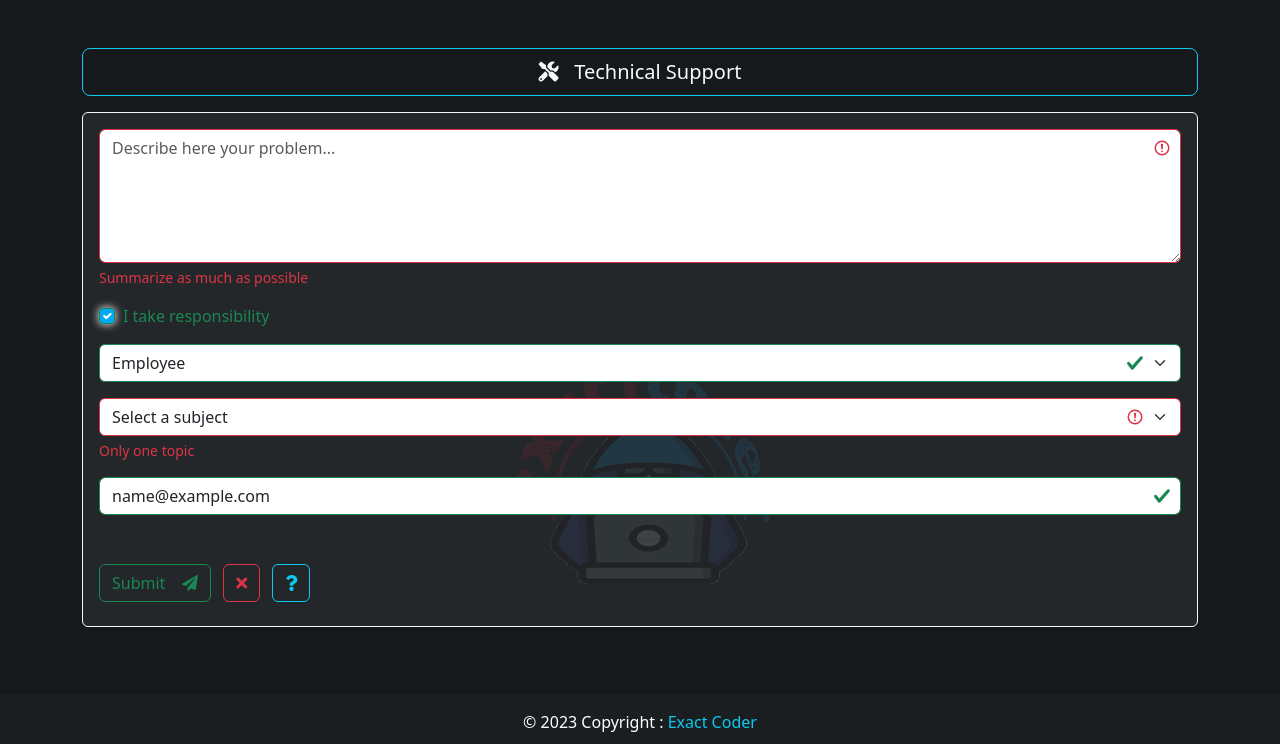
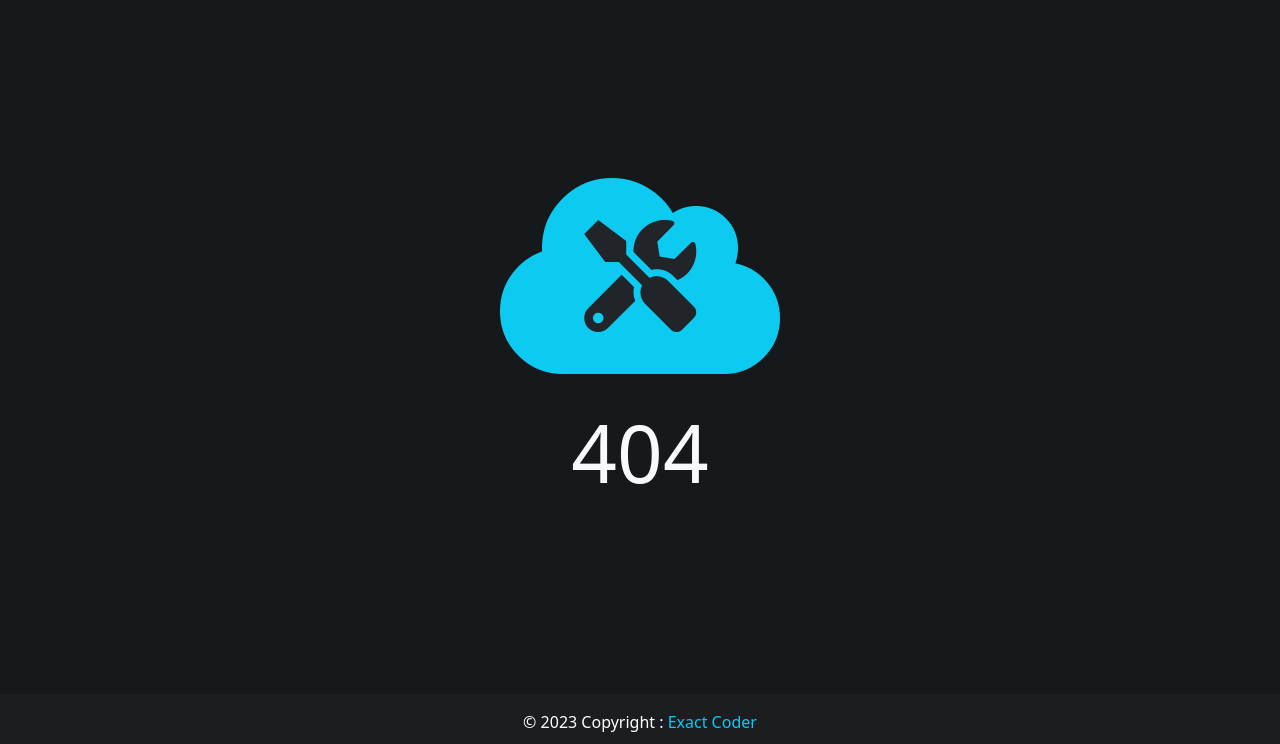
Before and after one commit to exact-coder/HR-Agency, a Django app: page /support/ in a window 1280 px wide. Shown: the part 56-800 px from the top of the page. Run offline with Django 4.2, Linux system fonts and the light colour scheme; the visitor is signed in with stand-in values (Sample User, id 1); some libraries are stand-ins or nearby versions.

Commit message:
feta: created 404 for superuser in support page

```diff
--- a/hr_agency/static/css/style.css
+++ b/hr_agency/static/css/style.css
@@ -242,6 +242,19 @@ Others
 #candidate {
     font-size: 100px;
 }
+/* Not Found design */
+#off-sup {
+    position: absolute;
+    top: 50%;
+    left: 50%;
+    margin-right: -50%;
+    transform: translate(-50%, -50%);
+}
+.E404{
+    font-size: 80px;
+}
+
+
 /* --------------------
 Responsive Design
 ----------------------- */
@@ -330,4 +343,12 @@ Responsive Design
     #candidate {
         font-size: 50px;
     }
+    /* Not Found design */
+    #off-sup {
+        font-size: 12px;
+    }
+    .E404{
+        font-size: 50px;
+    }
+
 }
--- a/templates/backend.html
+++ b/templates/backend.html
@@ -24,8 +24,8 @@
     {% else %}
         <a href="{% url "support" %}" class="btn btn-outline-info">Support</a>
     {% endif %}
-    <a href="https://mail.google.com/mail/u/0/#inbox" class="btn btn-light border-secondary" target="_blank">&nbsp;&nbsp; Gmail
-        <i class='bx bxl-gmail text-danger'></i>
+    <a href="https://mail.google.com/mail/u/0/#inbox" class="btn btn-light border-secondary" target="_blank">
+        <i class='bx bxl-gmail text-danger'></i>&nbsp;&nbsp; Gmail
     </a>
     <hr><br>
     <center class="mt-5">
--- a/templates/base.html
+++ b/templates/base.html
@@ -387,4 +387,4 @@
 
 
 
-<!-- Ep-21 and len is 01.50min -->
+<!-- Ep-21 and len is 02.00min -->
--- a/templates/support.html
+++ b/templates/support.html
@@ -30,6 +30,15 @@
 
 <!--Page Content-->
 {% block content %}
+    {% if request.user.is_superuser %}
+    <div class="text-center text-info txt-sm" id="off-sup">
+        <span class="fa-stack fa-7x">
+            <i class="fas fa-cloud fa-stack-2x"></i>
+            <i class="text-dark fas fa-tools fa-stack-1x fa-inverse"></i>
+        </span>
+        <h1 class="text-center text-light mt-3 mb-4 E404">404</h1>
+    </div>
+    {% else %}
     <div class="container mt-5" style="width:95%">
         <h4 class="btn btn-lg border-info mb-3 text-light" style="width:100%;cursor: default;">
             <i class="fas fa-tools"></i>&nbsp;&nbsp; Technical Support
@@ -123,4 +132,5 @@
             <img style="opacity: 0.2;" src="{% static "img/favicon.png" %}" alt="watermark">
         </button>
     </center>
+    {% endif %}
 {% endblock content %}
```
